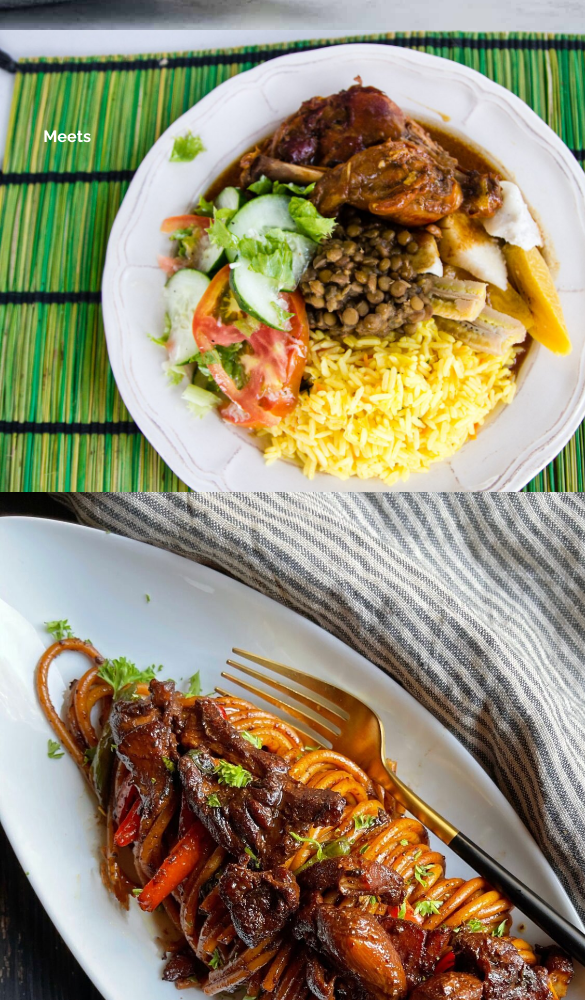
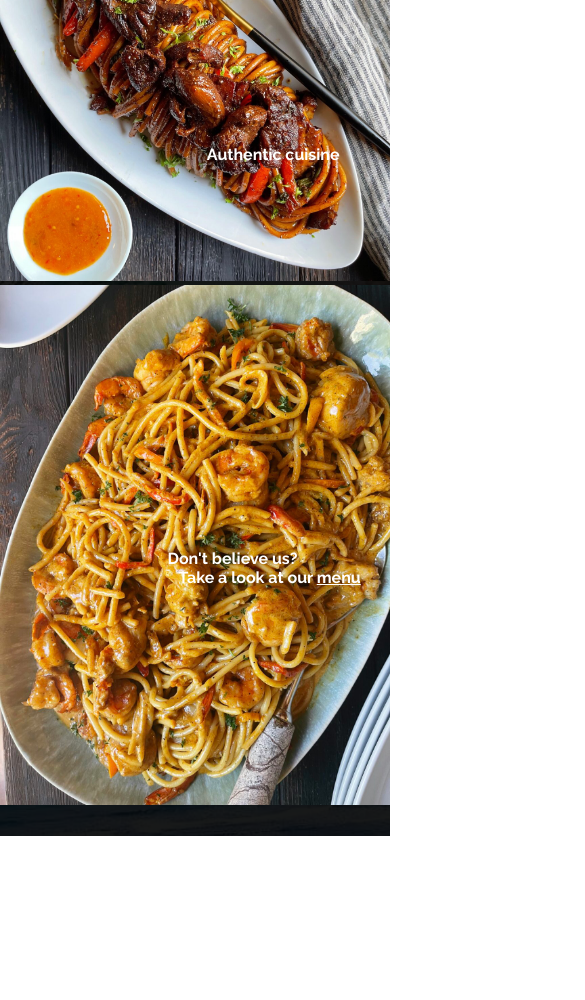
Before and after one commit to judah-v/furtive-islet, a plain HTML site: page index.html in a window 390 px wide. Shown: the part 1000-2000 px from the top of the page, 585 px wide, since content can reach past the window. After the commit the page ends 1836 px from the top, so only its background shows below. Drawn offline with Linux system fonts and the light colour scheme; a web font is replaced by a local one.

Commit message:
added mobile support

```diff
--- a/base.css
+++ b/base.css
@@ -92,3 +92,9 @@ body {
 
     }
 }
+@media (max-width: 600px) {
+
+    .col2 {
+
+    }
+}
--- a/index.css
+++ b/index.css
@@ -126,9 +126,12 @@ img.graphic4 {
     }
     .col2 {
         width: 100%;
-        min-width: 705px;
         padding: 0px;
     }
+    @media (min-width: 676px) {
+    .col2 {
+        min-width: 705px;
+    }}
     img.g {
         margin-top: -2.35em;
     }
@@ -154,3 +157,55 @@ img.graphic4 {
         left: 41.65%;
     }
 }
+@media (max-width: 675px) {
+    .name {
+        font-size: 4em;
+        top: 1%;
+    }
+    #nav ul{
+        padding: 0;
+    }
+    .col2 {
+        width: fit-content;
+        min-width: 380px;
+        width: 100%;
+    }
+    .col2 img {
+        height: auto;
+        width: 100%;
+    }
+    p.g {
+        font-size: 1em;
+        margin: 5px;
+    }
+    img.graphic4 {
+        margin-top: -3em;
+    }
+    p.graphic4{
+        top: 30%;
+        left: 0%;
+    }
+    .hover_text {
+        color: white;
+    }
+    p.graphic1 {
+        top: 23%;
+        left: 45%;
+    }
+    p.graphic2 {
+        top: 1.3%;
+        left: 6.125%;
+
+    }
+    p.graphic3 {
+        top: 15.88%;
+        right: 5%;
+    }
+    p.graphic4 {
+        top: 47%;
+        left: 41.65%;
+    }
+    .hover_text {
+        height: 65.2vh;
+    }
+}
```
Also changed, not shown: menu.css (+13 -0 lines), reservations.css (+25 -0 lines).
